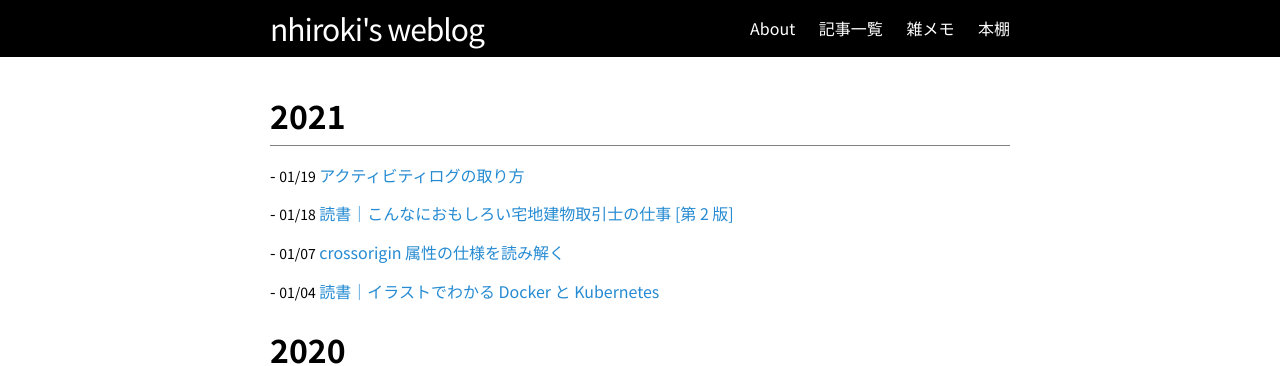
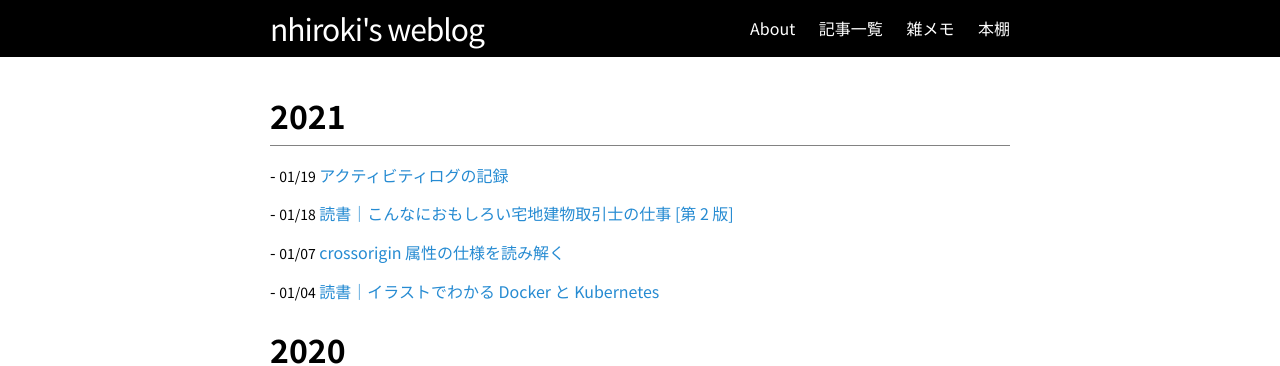
Before and after one commit to nhiroki/nhiroki.github.io, a Jekyll site: the page built from index.html, in a window 1280 px wide and 900 px high. Shown: the top 366 px of the window. Built offline with Jekyll 4.4.1, drawn with Linux system fonts in a browser that asks for light colours.

Commit message:
Editorial fix

```diff
--- a/_posts/2021-01-19-logging-activities.md
+++ b/_posts/2021-01-19-logging-activities.md
@@ -1,6 +1,6 @@
 ---
 layout: post
-title: "アクティビティログの取り方"
+title: "アクティビティログの記録"
 date: 2021-01-19 00:00:00 +09:00
 tags: text
 image: /images/profile.jpg
```
Also changed, not shown: other parts of _posts/2021-01-19-logging-activities.md (+1 -1 lines).
